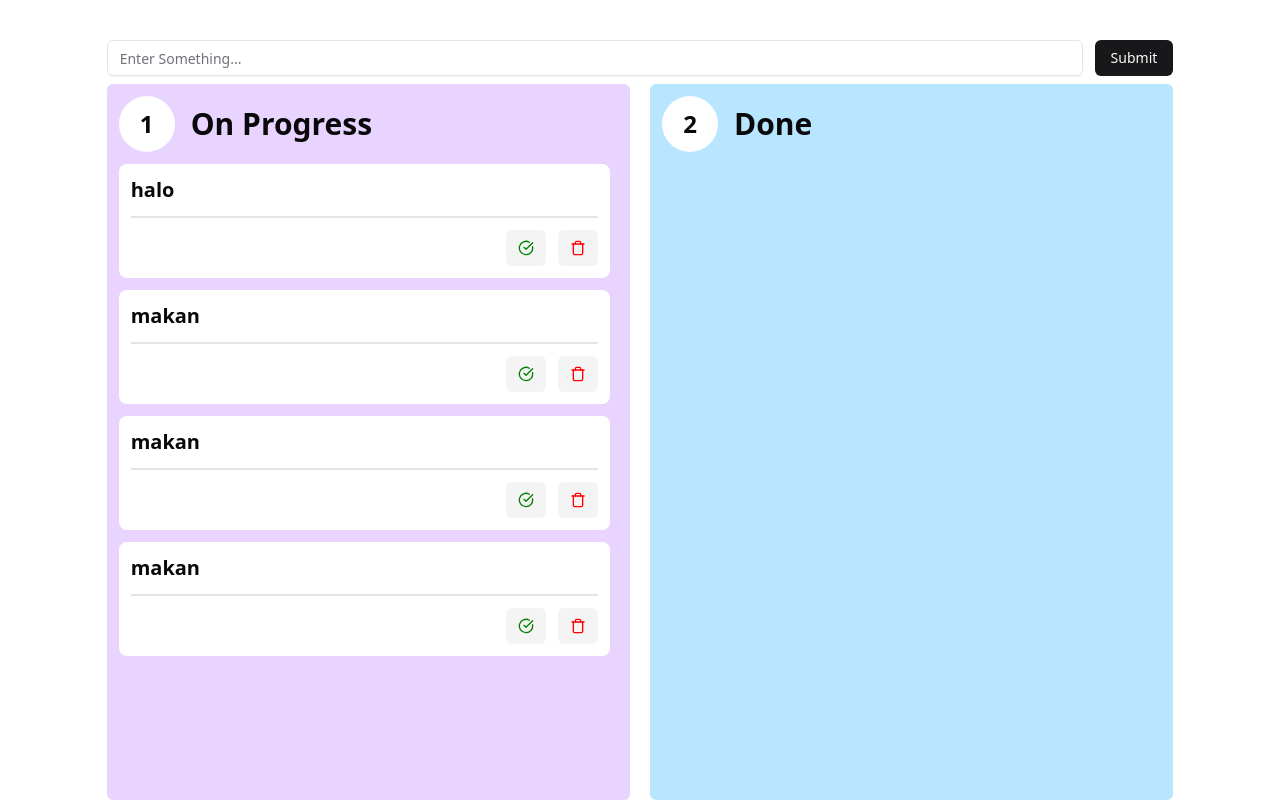
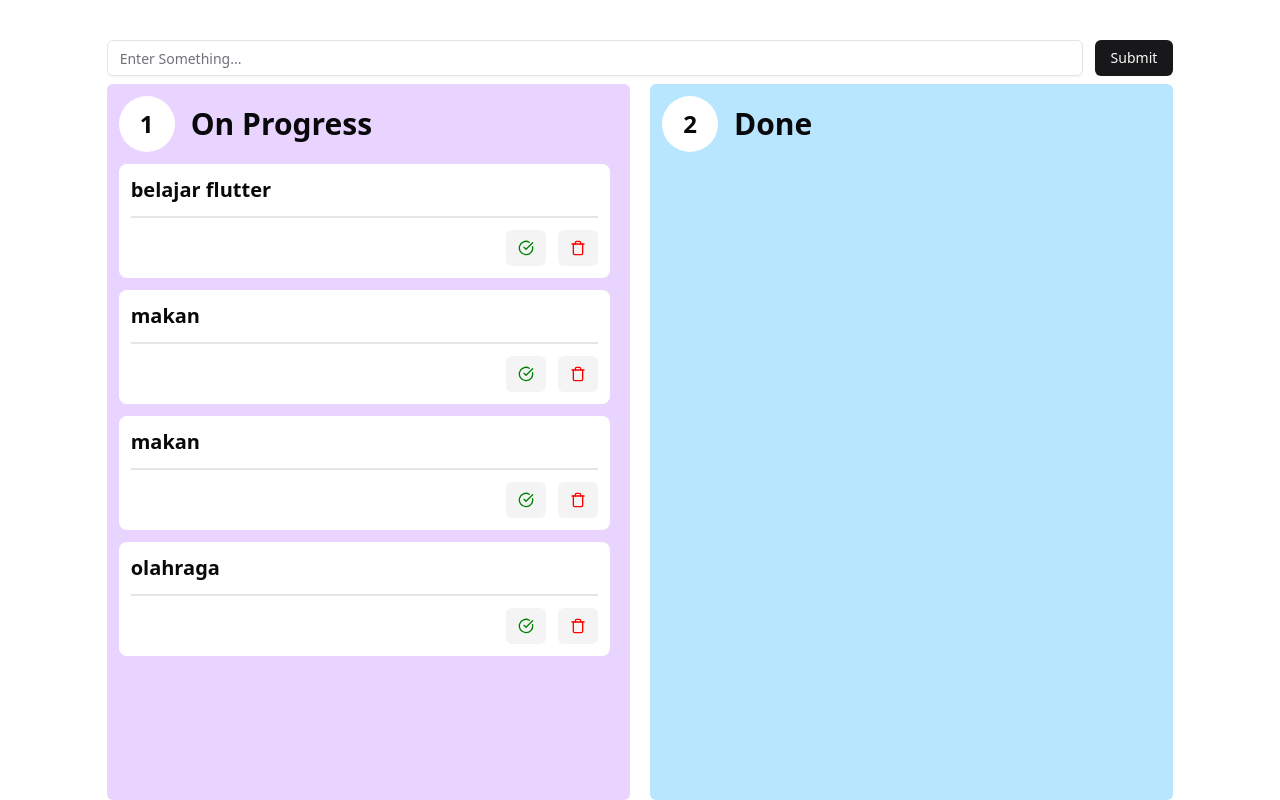
Before and after one commit to RizkyArdiansyahhh/react-data-fetching-best-practice, a Next.js app: page / in a window 1280 px wide. Built offline with nearby package versions, Linux system fonts and the light colour scheme; data requests are answered from the project's data file.

Commit message:
feat : add completed and uncompleted todo

```diff
--- a/db.json
+++ b/db.json
@@ -1,23 +1,27 @@
 {
   "todos": [
     {
-      "id": "c97f",
-      "title": "halo",
+      "id": "bb37",
+      "title": "belajar flutter",
+      "createdAt": "2025-10-18T05:49:55.374Z",
       "isCompleted": false
     },
     {
-      "id": "7484",
+      "id": "7db4",
       "title": "makan",
+      "createdAt": "2025-10-18T05:50:07.207Z",
       "isCompleted": false
     },
     {
-      "id": "f402",
+      "id": "de17",
       "title": "makan",
+      "createdAt": "2025-10-18T05:51:21.866Z",
       "isCompleted": false
     },
     {
-      "id": "ea95",
-      "title": "makan",
+      "id": "cd5b",
+      "title": "olahraga",
+      "createdAt": "2025-10-18T05:51:26.508Z",
       "isCompleted": false
     }
   ]
--- /dev/null
+++ b/src/api/completed-todo.ts
@@ -0,0 +1,10 @@
+import { axiosInstance } from "@/lib/axios";
+
+type TodoItemRequest = {
+  id: string;
+};
+export const completedTodo = async ({ id }: TodoItemRequest) => {
+  return await axiosInstance.patch(`/todos/${id}`, {
+    isCompleted: true,
+  });
+};
--- a/src/api/create-todo.ts
+++ b/src/api/create-todo.ts
@@ -3,6 +3,7 @@ import { Todo } from "@/types/api";
 
 type TodoItemRequest = {
   title: string;
+  createdAt: string;
   isCompleted: boolean;
 };
 
--- a/src/api/delete-todo.ts
+++ b/src/api/delete-todo.ts
@@ -1,7 +1,7 @@
 import { axiosInstance } from "@/lib/axios";
 
 type TodoItemRequest = {
-  id: number;
+  id: string;
 };
 export const deleteTodo = async ({ id }: TodoItemRequest) => {
   return await axiosInstance.delete(`/todos/${id}`);
--- /dev/null
+++ b/src/api/uncompleted-todo.ts
@@ -0,0 +1,11 @@
+import { axiosInstance } from "@/lib/axios";
+
+type TodoItemRequest = {
+  id: string;
+};
+
+export const uncompletedTodo = async ({ id }: TodoItemRequest) => {
+  return await axiosInstance.patch(`/todos/${id}`, {
+    isCompleted: false,
+  });
+};
--- a/src/app/page.tsx
+++ b/src/app/page.tsx
@@ -1,7 +1,9 @@
 "use client";
+import { completedTodo } from "@/api/completed-todo";
 import { createTodo } from "@/api/create-todo";
 import { deleteTodo } from "@/api/delete-todo";
 import { getTodos } from "@/api/get-todos";
+import { uncompletedTodo } from "@/api/uncompleted-todo";
 import HeadlineBoardTodo from "@/components/shared/headline-board-todo";
 import TodoCard from "@/components/shared/todo-card";
 import { Button } from "@/components/ui/button";
@@ -29,18 +31,44 @@ export default function Home() {
   const { mutate: createTodoMutation } = useMutation({
     mutationFn: createTodo,
     onSuccess: () => {
+      setinputValue("");
       queryClient.invalidateQueries({ queryKey: ["todos"] });
     },
   });
 
-  const handleDeleteTodo = (id: number) => {
+  const { mutate: completedtodoMutation } = useMutation({
+    mutationFn: completedTodo,
+    onSuccess: () => {
+      queryClient.invalidateQueries({ queryKey: ["todos"] });
+    },
+  });
+
+  const { mutate: uncompletedtodoMutation } = useMutation({
+    mutationFn: uncompletedTodo,
+    onSuccess: () => {
+      queryClient.invalidateQueries({ queryKey: ["todos"] });
+    },
+  });
+
+  const handleDeleteTodo = (id: string) => {
     deleteTodoMutation({ id });
   };
 
   const handleCreateTodo = (e: React.FormEvent) => {
     e.preventDefault();
-    setinputValue("");
-    createTodoMutation({ title: inputValue, isCompleted: false });
+    createTodoMutation({
+      title: inputValue,
+      createdAt: new Date().toISOString(),
+      isCompleted: false,
+    });
+  };
+
+  const handleCompletedTodo = (id: string) => {
+    completedtodoMutation({ id });
+  };
+
+  const handleUncompletedTodo = (id: string) => {
+    uncompletedtodoMutation({ id });
   };
 
   console.log(todos);
@@ -72,6 +100,7 @@ export default function Home() {
                     key={todo.id}
                     {...todo}
                     deleteTodoFn={handleDeleteTodo}
+                    completedTodoFn={handleCompletedTodo}
                   />
                 )
               );
@@ -90,6 +119,7 @@ export default function Home() {
                     key={todo.id}
                     {...todo}
                     deleteTodoFn={handleDeleteTodo}
+                    undoTodoFn={handleUncompletedTodo}
                   />
                 )
               );
--- a/src/components/shared/todo-card.tsx
+++ b/src/components/shared/todo-card.tsx
@@ -1,37 +1,40 @@
 import { CircleCheckBig, Trash, UndoDot } from "lucide-react";
 import { Button } from "../ui/button";
+import { Todo } from "@/types/api";
 
-type TodoCardProps = {
-  id: number;
-  title: string;
-  isCompleted: boolean;
-  deleteTodoFn: (id: number) => void;
-  // undoTodoFn: (id: number) => void;
-};
+interface TodoCardProps extends Todo {
+  deleteTodoFn: (id: string) => void;
+  completedTodoFn?: (id: string) => void;
+  undoTodoFn?: (id: string) => void;
+}
 
 export default function TodoCard(props: TodoCardProps) {
-  const { id, title, isCompleted, deleteTodoFn } = props;
+  const { id, title, isCompleted, deleteTodoFn, completedTodoFn, undoTodoFn } =
+    props;
   return (
     <div className="bg-white rounded-md w-full p-3">
       <p className="text-xl font-semibold">{title}</p>
       <div className="w-full h-0.5 bg-foreground/10 my-3"></div>
       <div className="flex flex-row gap-3 justify-end">
         <Button
+          onClick={() =>
+            !isCompleted ? completedTodoFn?.(id) : undoTodoFn?.(id)
+          }
           variant={"secondary"}
           className="hover:scale-110 transition-all ease-in-out duration-200"
         >
-          <CircleCheckBig size={"25"} color="green" />
+          {!isCompleted ? (
+            <CircleCheckBig size={"25"} color="green" />
+          ) : (
+            <UndoDot size={"25"} color="green" />
+          )}
         </Button>
         <Button
-          onClick={() => !isCompleted && deleteTodoFn(id)}
+          onClick={() => deleteTodoFn(id)}
           variant={"secondary"}
           className="hover:scale-110 transition-all ease-in-out duration-200"
         >
-          {isCompleted ? (
-            <UndoDot size={"25"} color="green" />
-          ) : (
-            <Trash color="red" size={"25"} />
-          )}
+          <Trash color="red" size={"25"} />
         </Button>
       </div>
     </div>
--- a/src/types/api.ts
+++ b/src/types/api.ts
@@ -1,5 +1,6 @@
 export type Todo = {
-  id: number;
+  id: string;
   title: string;
+  createdAt: string;
   isCompleted: boolean;
 };
```
